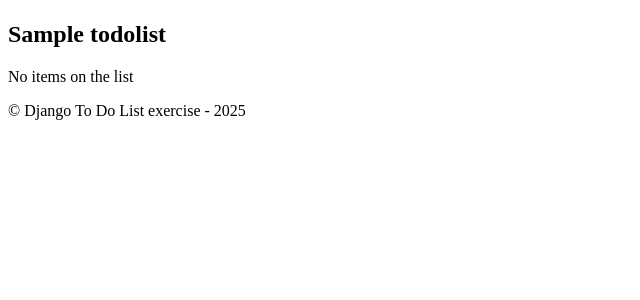
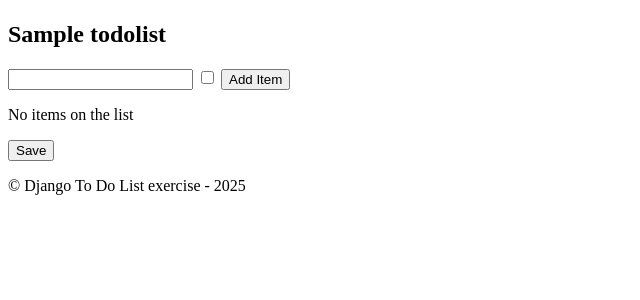
Before and after one commit to jv1303/django-todolist, a Django app: a page that uses main/templates/ToDo.html in a window 1280 px wide. Shown: the part 45-345 px from the top of the page, without its empty margins (0-640 px from the left). Run offline with Django 5.2, Linux system fonts and the light colour scheme; tables that the repository leaves empty hold one stand-in row (values such as "Sample post").

Commit message:
item registration implemented

```diff
--- a/main/templates/ToDo.html
+++ b/main/templates/ToDo.html
@@ -2,13 +2,21 @@
 {% block title %}To Do List{% endblock %}
 {% block main %}
     <h2>{{ list.name }}</h2>
+    <form method="POST" action="{{list.id}}">
+        {% csrf_token %}
+        <input type="text" name="newItem" maxlength="200">
+        <input type="checkbox" name="newCheck">
+        <input type="submit" name="addItem" value="Add Item">
+        {{ result }}
         {% if items_exist %}
             <ul>
                 {% for item in items %}
-                <li>{{ item.text }} - {% if item.complete == True %} Completed {% else %} Not completed {% endif %}</li>
+                    <li><input type="checkbox" name="c{{item.ukey}}" {% if item.complete %} checked {% endif %}> {{ item.text }}</li>
                 {% endfor %}
             </ul>
         {% else %}
             <p>No items on the list</p>
         {% endif %}
+        <input type="submit" name="save" value="Save">
+    </form>
 {% endblock %}
--- a/main/views.py
+++ b/main/views.py
@@ -1,8 +1,7 @@
 from django.shortcuts import render
 from .models import ToDoList, Item
 from .forms import CreateNewList
-import random
-import string
+from .funcs import gen_ukey
 
 # Create your views here.
 def index(response):
@@ -10,13 +9,38 @@
 
 def toDoList(response, id):
     ls_query = ToDoList.objects.filter(ukey = id)
+    result = ""
+
+    if response.method == "POST" and ls_query.exists():
+        list = ToDoList.objects.get(ukey = id)
+        if response.POST.get("save"):
+            for item in list.item_set.all():
+                if response.POST.get("c" + str(item.ukey)):
+                    item.complete = True
+                else:
+                    item.complete = False
+                item.save()
+        elif response.POST.get("addItem"):
+            txt = response.POST.get("newItem")
+            if len(txt) > 0:
+                uk = gen_ukey(8, Item, 'it')
+                if response.POST.get("newCheck"):
+                    compl = True
+                else:
+                    compl = False
+
+                list.item_set.create(ukey = uk, text = txt, complete = compl)
+            else:
+                result = "Item text is required!"
+
     it = Item.objects.filter(toDoList = id)
     items_exist = True
+
     if not it.exists():
         items_exist = False
     if ls_query.exists():
         ls = ToDoList.objects.get(ukey = id)
-        return render(response, 'todo.html', {"list": ls, "items": it, "items_exist": items_exist})
+        return render(response, 'todo.html', {"list": ls, "items": it, "items_exist": items_exist, "result": result})
     else:
         return render(response, 'page_not_found.html')
 
@@ -29,16 +53,7 @@
         form = CreateNewList(response.POST)
 
         if form.is_valid():
-            uk = 0
-            while uk == 0:
-                charset = string.ascii_letters + string.digits
-                rand_ukey = ''.join(random.choices(charset, k=10))
-                ls_query = ToDoList.objects.filter(ukey__exact=rand_ukey)
-                if not ls_query:
-                    uk = rand_ukey
-                else:
-                    uk = 0
-
+            uk = gen_ukey(8, ToDoList, 'td')
             n = form.cleaned_data["name"]
             t = ToDoList(ukey=uk, name=n)
             t.save()
```
Also changed, not shown: main/funcs.py (added, +15 -0 lines). Lines whose indentation alone changed are shown as unchanged.
